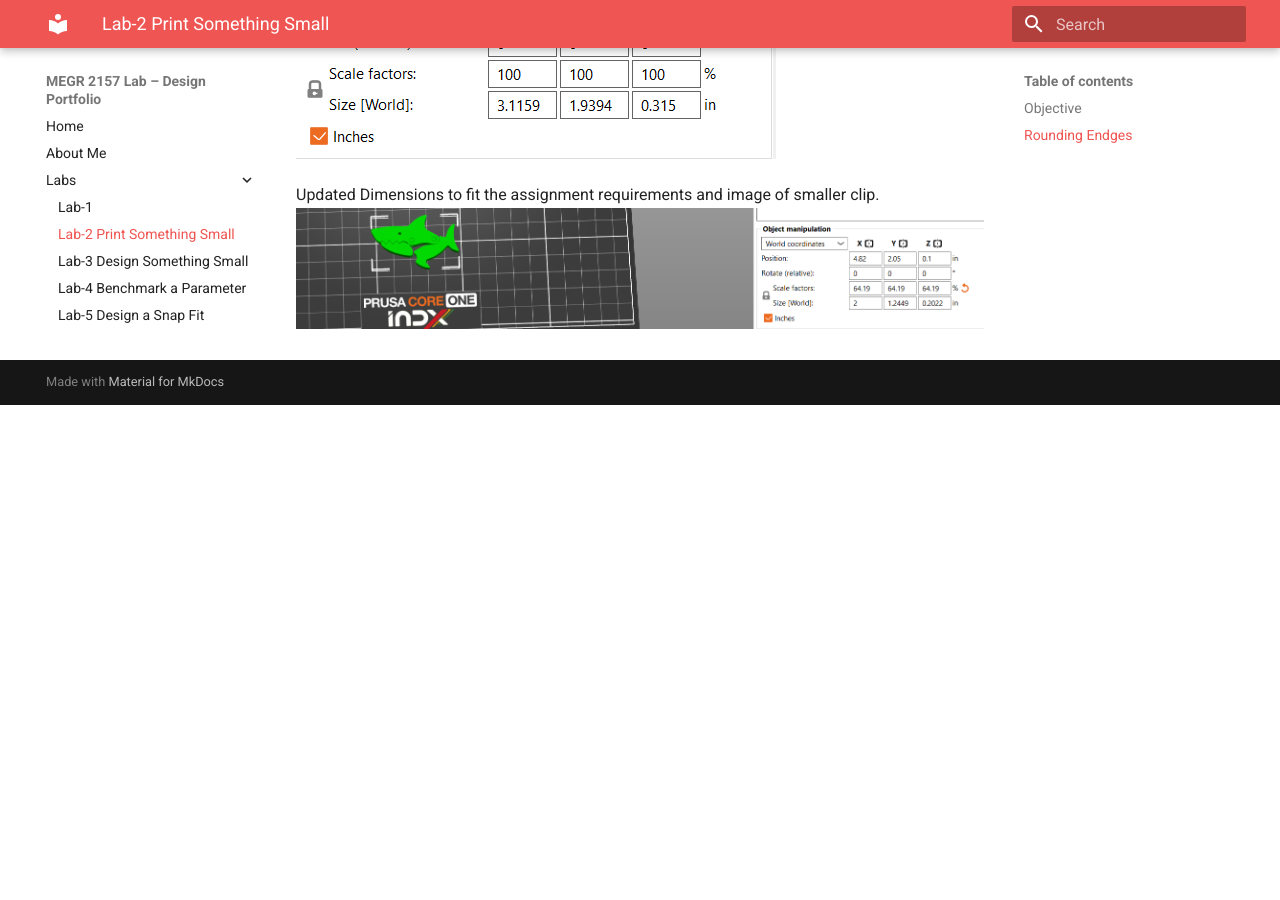
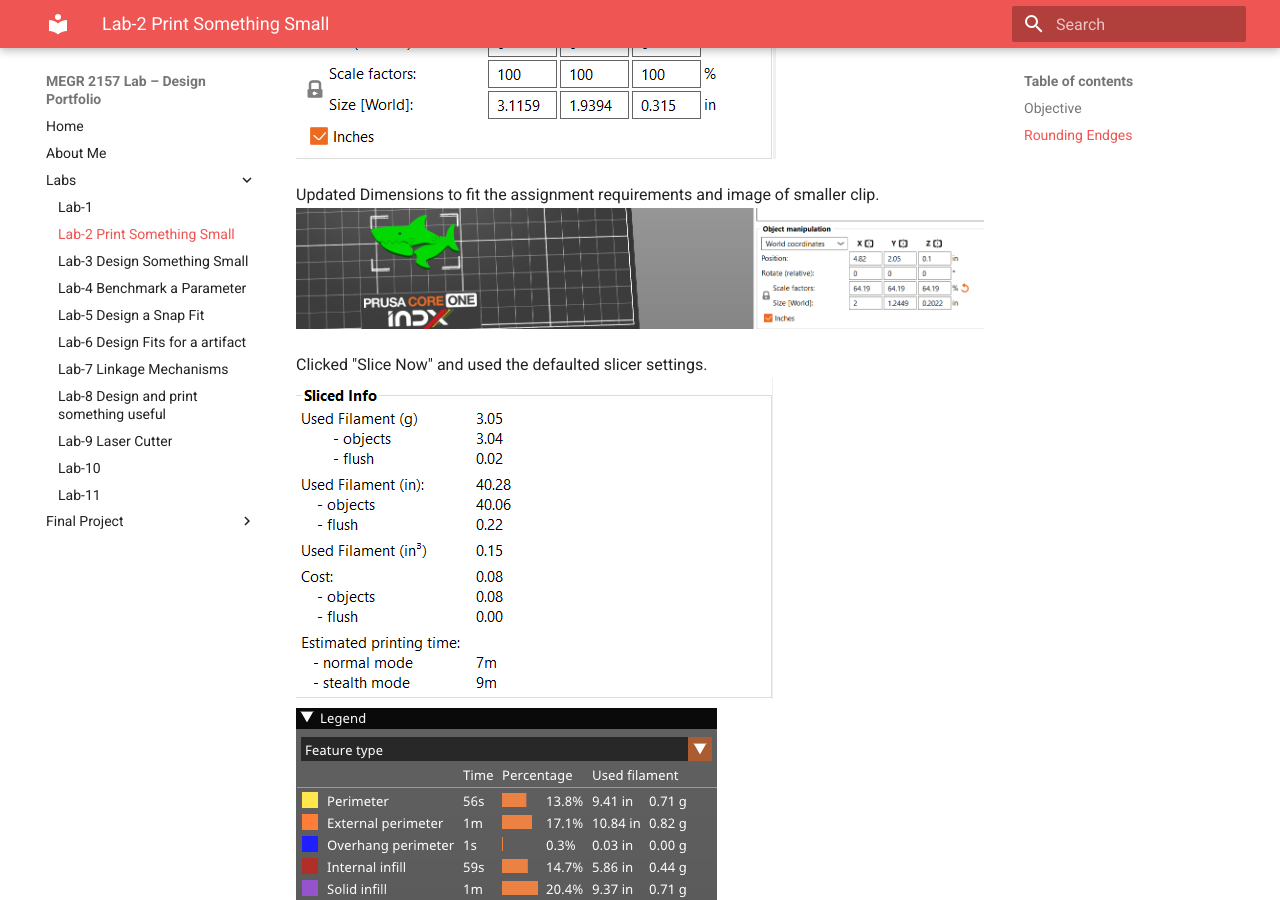
Before and after one commit to ethanking13/ethanking---megr2156-Lab-portfolio, an MkDocs documentation site: the page built from docs/Labs/L02/index.md, in a window 1280 px wide and 900 px high, scrolled down 2239 px. Built offline with MkDocs 1.6.1 and Material for MkDocs 9.7.7, drawn with Linux system fonts in a browser that asks for light colours; before the commit the page ends 2644 px from its top, so only the background shows below that.

Commit message:
Document slicer usage and update images
Added steps for using the slicer and updated images.

```diff
--- a/docs/Labs/L02/index.md
+++ b/docs/Labs/L02/index.md
@@ -35,3 +35,7 @@
 
 Updated Dimensions to fit the assignment requirements and image of smaller clip.
 ![](../../images/Screenshot%202026-08-27%20133440.png)
+
+Clicked "Slice Now" and used the defaulted slicer settings.
+![](../../images/Screenshot%202026-08-31%20185328.png)
+![](../../images/Screenshot%202026-08-31%20185344.png)
```
